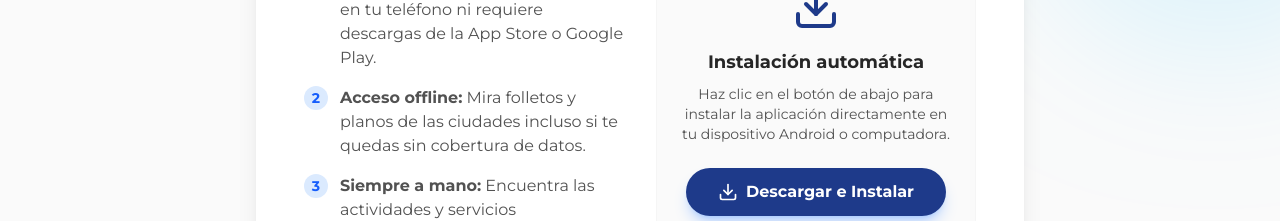
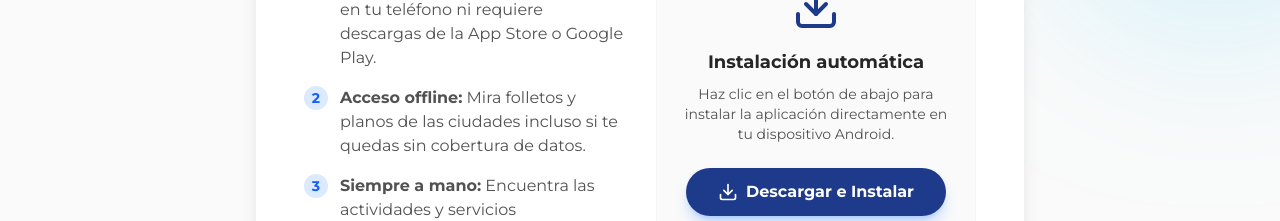
Before and after one commit to porrettimaximo/turismo-patagones, a React (Vite) app: page /descargar-app in a window 1280 px wide. Shown: the part 558-779 px from the top of the page. Built offline with nearby package versions, Linux system fonts and the light colour scheme.

Commit message:
Actualizar texto de instalación automática para Android

```diff
--- a/src/features/app-download/AppDownloadPage.tsx
+++ b/src/features/app-download/AppDownloadPage.tsx
@@ -104,7 +104,7 @@ export default function AppDownloadPage() {
                     <div className="flex flex-col items-center">
                       <Download className="w-12 h-12 text-[var(--color-primary)] mb-4" />
                       <h4 className="font-bold text-lg text-neutral-800 mb-2">Instalación automática</h4>
-                      <p className="text-sm text-neutral-600 mb-6">Haz clic en el botón de abajo para instalar la aplicación directamente en tu dispositivo Android o computadora.</p>
+                      <p className="text-sm text-neutral-600 mb-6">Haz clic en el botón de abajo para instalar la aplicación directamente en tu dispositivo Android.</p>
                       <button
                         onClick={handleInstallClick}
                         className="bg-[var(--color-primary)] hover:opacity-90 text-white font-bold py-3 px-8 rounded-full shadow-lg shadow-blue-500/30 transition-all hover:scale-105 active:scale-95 flex items-center gap-2"
```
